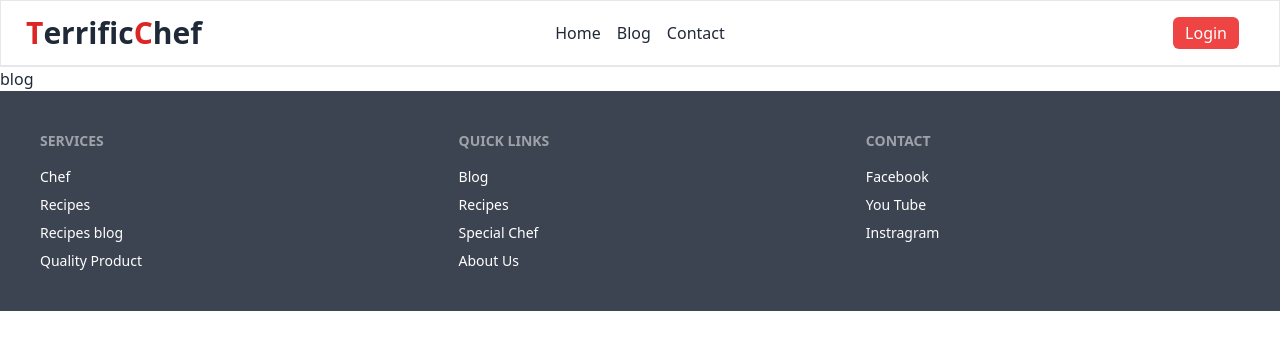
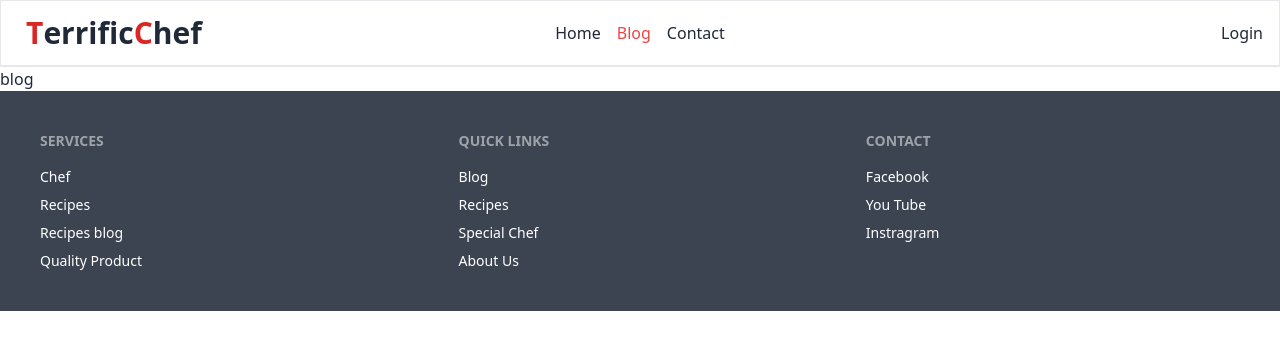
Before and after one commit to Mahadi90/terrific-chef-client, a React (Vite) app: page /blog in a window 1280 px wide. Shown: the top 350 px of the page. Built offline with nearby package versions, Linux system fonts and the light colour scheme.

Commit message:
errorpage and active route added

```diff
--- /dev/null
+++ b/src/components/ActiveLink.jsx
@@ -0,0 +1,17 @@
+import React from 'react';
+import { NavLink } from 'react-router-dom';
+
+const ActiveLink = ({to, children}) => {
+    return (
+        <div>
+        <NavLink
+        to={to}
+        className={({isActive}) => isActive ? "text-red-500 mx-2" : "mx-2"}
+        >
+       {children}
+        </NavLink>
+        </div>
+    );
+};
+
+export default ActiveLink;
--- /dev/null
+++ b/src/components/ErrorPage.jsx
@@ -0,0 +1,12 @@
+import React from 'react';
+import errPage from '../assets/images/errorpage.jpg'
+
+const ErrorPage = () => {
+    return (
+        <div>
+            <img style={{height: '100vh', width: '100%'}} src={errPage} alt="" />
+        </div>
+    );
+};
+
+export default ErrorPage;
--- a/src/components/Header.jsx
+++ b/src/components/Header.jsx
@@ -1,5 +1,5 @@
 import React from 'react';
-import { Link } from 'react-router-dom';
+import ActiveLink from './ActiveLink';
 
 const Header = () => {
     return (
@@ -10,22 +10,22 @@ const Header = () => {
         <svg xmlns="http://www.w3.org/2000/svg" className="h-5 w-5" fill="none" viewBox="0 0 24 24" stroke="currentColor"><path strokeLinecap="round" strokeLinejoin="round" strokeWidth="2" d="M4 6h16M4 12h8m-8 6h16" /></svg>
       </label>
       <ul tabIndex={0} className="menu menu-compact dropdown-content mt-3 p-2 shadow bg-base-100 rounded-box w-52">
-        <Link to='/'>Home</Link>
-        <Link to='/blog'>Blog</Link>
-        <Link>Contact</Link>
+        <ActiveLink to='/'>Home</ActiveLink>
+        <ActiveLink to='/blog'>Blog</ActiveLink>
+        <ActiveLink to='/contact'>Contact</ActiveLink>
       </ul>
     </div>
     <a className="btn btn-ghost normal-case text-3xl  font-bold"><span className='text-red-600'>T</span>errific <span className='text-red-600'>C</span>hef</a>
   </div>
   <div className="navbar-center hidden lg:flex">
     <ul className="menu menu-horizontal px-1">
-    <Link className='mx-2' to='/'>Home</Link>
-        <Link className='mx-2'  to='/blog'>Blog</Link>
-        <Link className='mx-2' >Contact</Link>
+    <ActiveLink className='mx-2' to='/'>Home</ActiveLink>
+        <ActiveLink className='mx-2'  to='/blog'>Blog</ActiveLink>
+        <ActiveLink className='mx-2' to='/contact' >Contact</ActiveLink>
     </ul>
   </div>
   <div className="navbar-end">
-    <Link className='me-8 bg-red-500 py-1 px-3 rounded-md text-white'  to='/login'>Login</Link>
+    <ActiveLink className='me-8 bg-red-500 py-1 px-3 rounded-md text-white'  to='/login'>Login</ActiveLink>
   </div>
 </div>
     );
--- a/src/main.jsx
+++ b/src/main.jsx
@@ -9,11 +9,13 @@ import Login from './components/Login.jsx'
 import Register from './components/Register.jsx'
 import ChefRecipe from './components/ChefRecipe'
 import 'react-toastify/dist/ReactToastify.css';
+import ErrorPage from './components/ErrorPage'
 
 const router = createBrowserRouter([
   {
     path: '/',
     element: <Main/>,
+    errorElement:<ErrorPage/>,
     children : [
       {
         path: '/',
@@ -36,7 +38,7 @@ const router = createBrowserRouter([
       {
         path: '/register',
         element: <Register/>
-      }
+      },
     ]
   }
 ])
```
Also changed, not shown: src/assets/images/errorpage.jpg (added).
